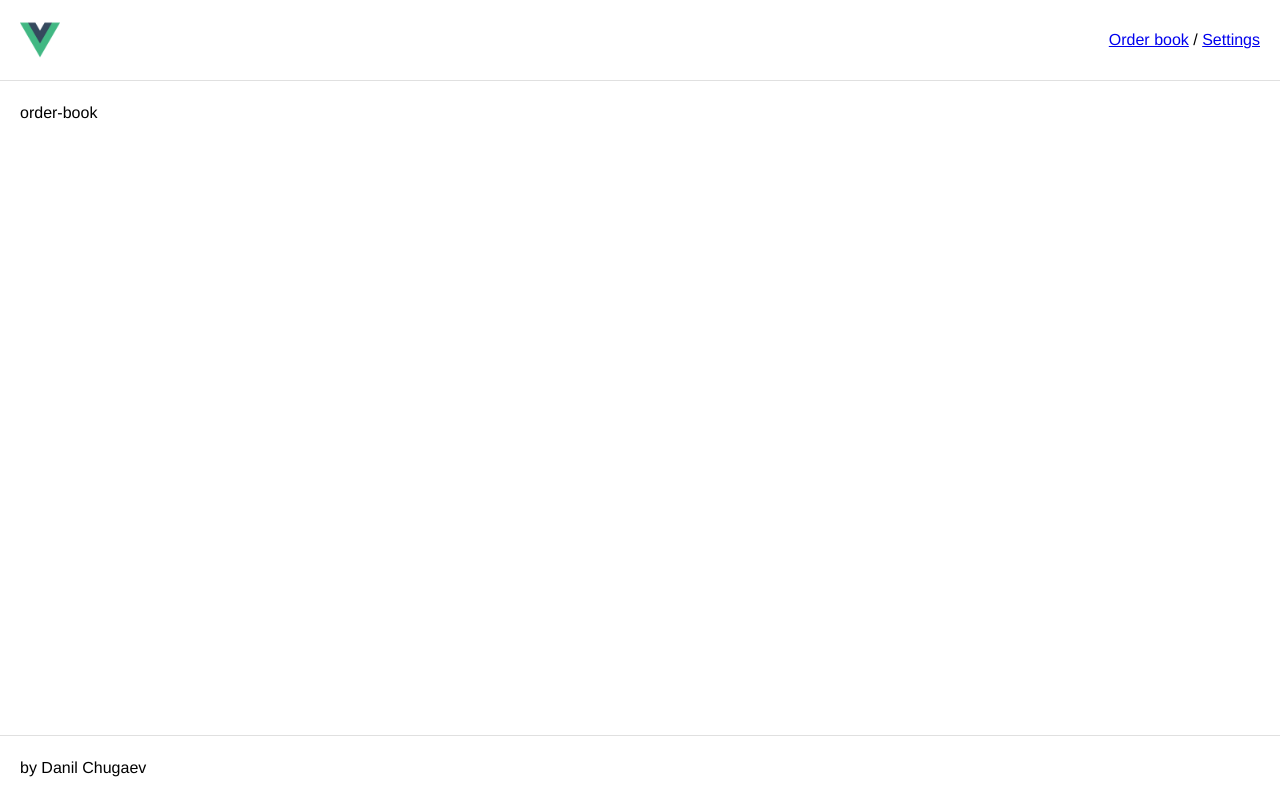
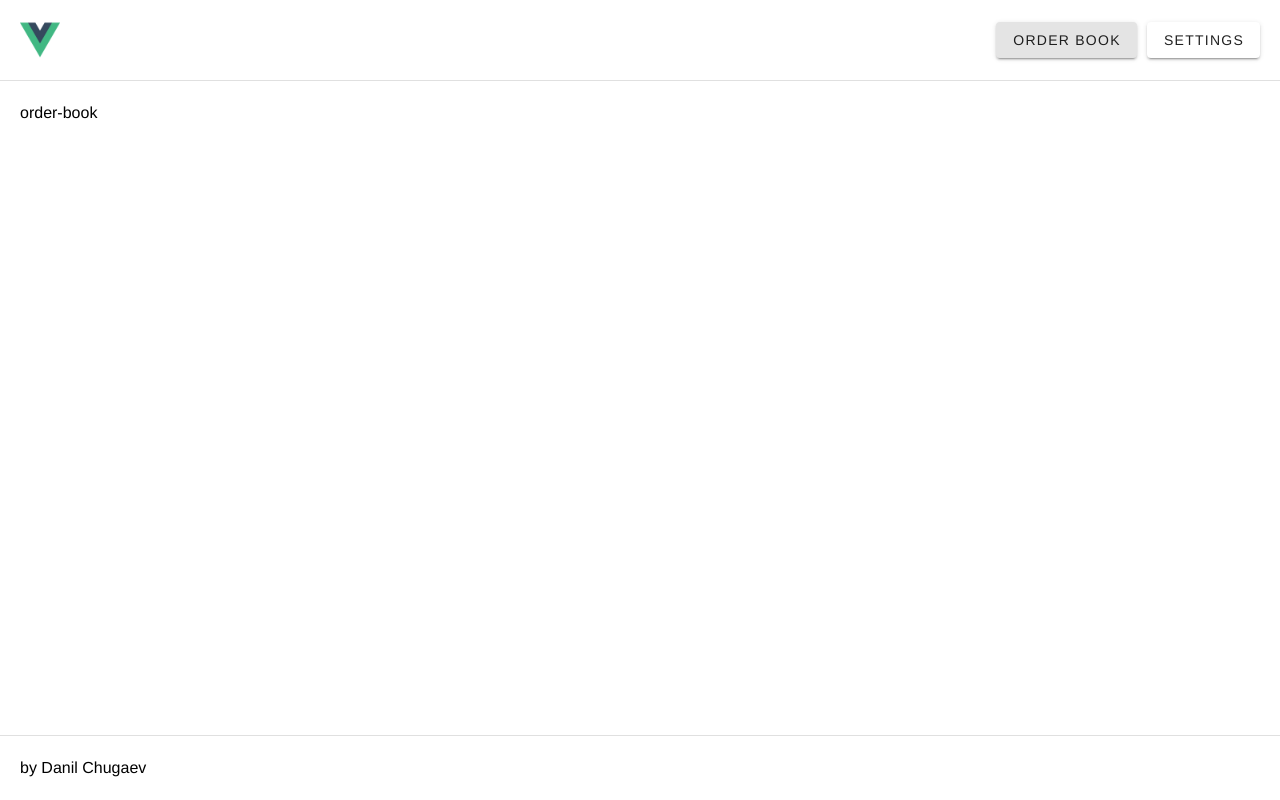
Before and after one commit to DanilChugaev/koshelek-crypto-market, a Vue app: page / in a window 1280 px wide. Built offline with nearby package versions, Linux system fonts and the light colour scheme.

Commit message:
upd navigation

```diff
--- a/src/components/ui/header.vue
+++ b/src/components/ui/header.vue
@@ -1,12 +1,16 @@
 <script setup lang="ts">
+import { inject } from 'vue'
 import UiLogo from './logo.vue'
 import UiContainer from './container.vue'
 import UiNavigation from './navigation.vue'
+import { PageRoute } from '~/types'
+
+const basePath = inject('basePath')
 </script>
 
 <template>
   <ui-container tag="header" class="ui-header">
-    <router-link :to="`${$basePath}/`">
+    <router-link :to="`${basePath}${PageRoute.orderBook}`">
       <ui-logo />
     </router-link>
 
--- a/src/components/ui/navigation.vue
+++ b/src/components/ui/navigation.vue
@@ -1,13 +1,34 @@
 <script setup lang="ts">
+import { useNavigation } from "~/composables/useNavigation";
+
+const { navigation } = useNavigation()
 </script>
 
 <template>
-  <nav>
-    <router-link :to="`${$basePath}/`">Order book</router-link>
-    /
-    <router-link :to="`${$basePath}/settings`">Settings</router-link>
+  <nav class="ui-navigation">
+    <ul class="ui-navigation__list">
+      <li
+        v-for="item in navigation"
+        :key="item.id"
+        class="ui-navigation__item"
+      >
+        <v-btn :to="item.to">
+          {{ item.label }}
+        </v-btn>
+      </li>
+    </ul>
   </nav>
 </template>
 
 <style scoped lang="scss">
+.ui-navigation {
+  &__list {
+    display: flex;
+    gap: var(--spacer-b);
+  }
+
+  &__item {
+    list-style: none;
+  }
+}
 </style>
--- /dev/null
+++ b/src/composables/useNavigation.ts
@@ -0,0 +1,23 @@
+import { ref, inject } from 'vue';
+import { PageRoute } from '~/types';
+
+export function useNavigation() {
+  const basePath = inject('basePath');
+
+  const navigation = ref([
+    {
+      id: 'orderBook',
+      label: 'Order book',
+      to: `${basePath}${PageRoute.orderBook}`,
+    },
+    {
+      id: 'settings',
+      label: 'Settings',
+      to: `${basePath}${PageRoute.settings}`,
+    },
+  ]);
+
+  return {
+    navigation,
+  };
+}
--- a/src/main.ts
+++ b/src/main.ts
@@ -16,7 +16,7 @@ const vuetify = createVuetify({
   directives,
 });
 
-app.config.globalProperties.$basePath = import.meta.env.VITE_BASE_PATH;
+app.provide('basePath', import.meta.env.VITE_BASE_PATH);
 
 app
   .use(vuetify)
--- /dev/null
+++ b/src/types/index.ts
@@ -0,0 +1 @@
+export * from './navigation';
--- /dev/null
+++ b/src/types/navigation.ts
@@ -0,0 +1,4 @@
+export enum PageRoute {
+  orderBook = '/',
+  settings = '/settings',
+}
```
